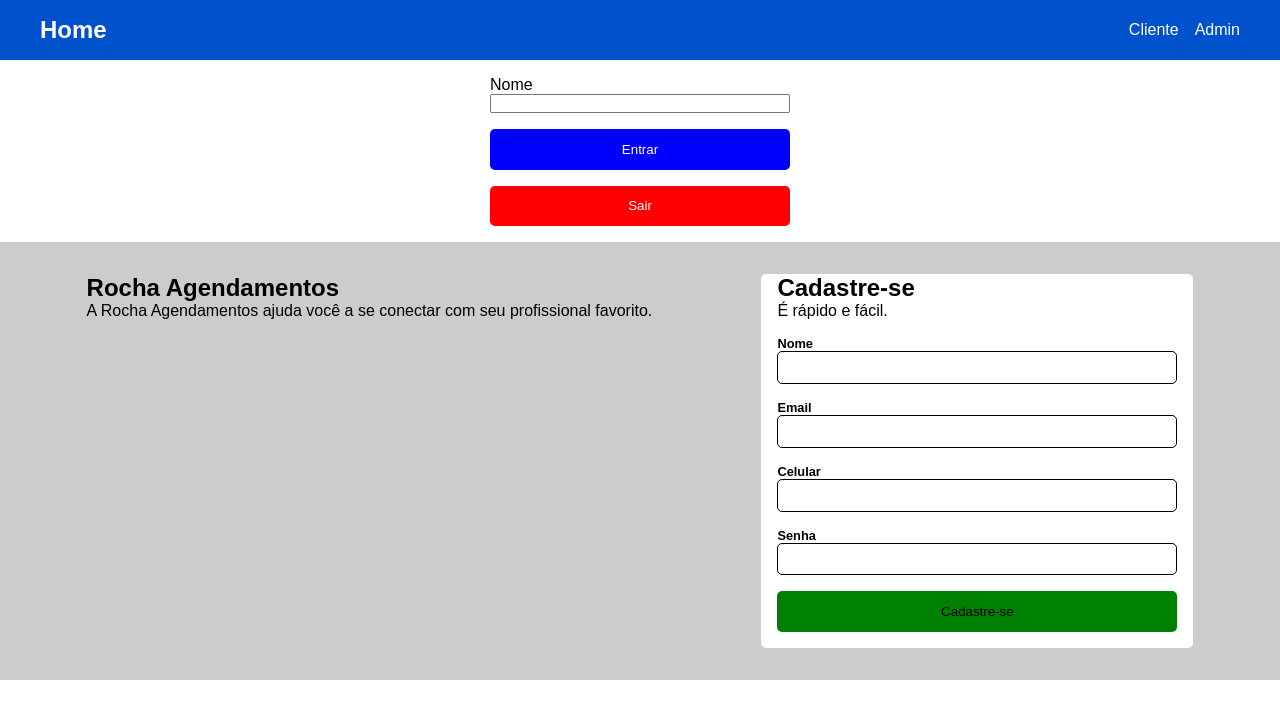
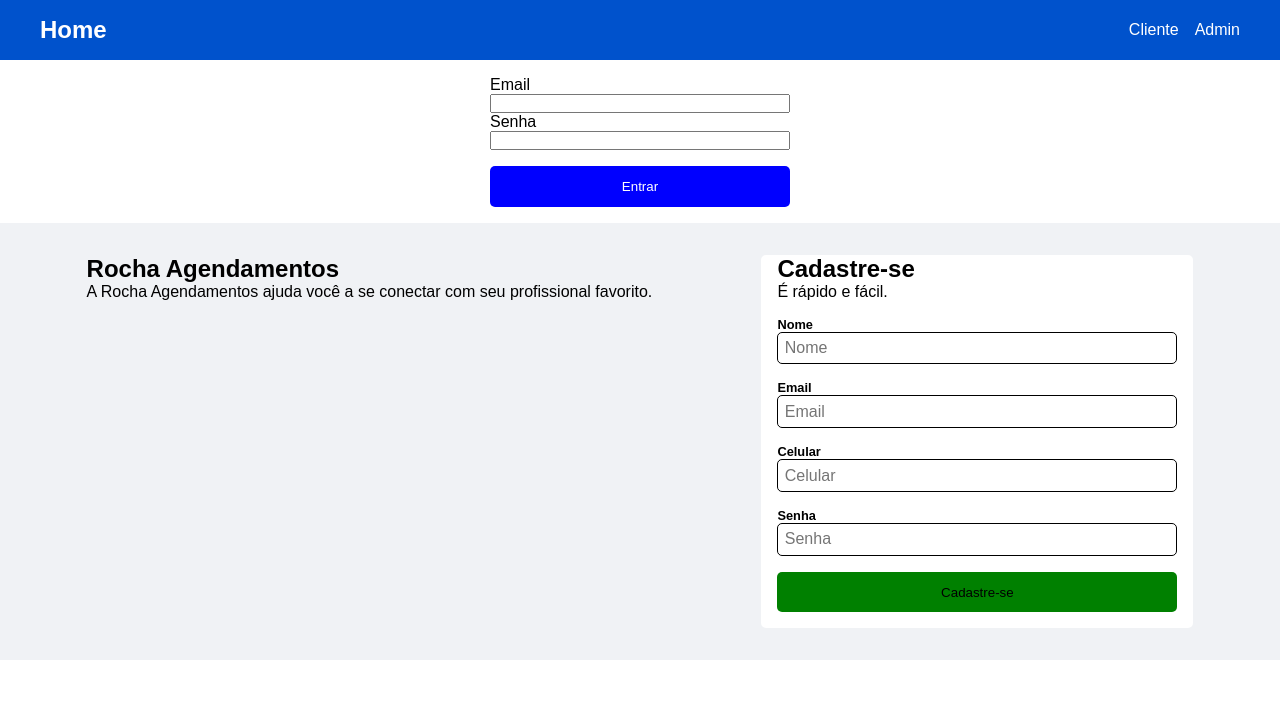
Before and after one commit to lucasrochabz/rocha-agendamentos, a React (Vite) app: page / in a window 1280 px wide. Shown: the top 718 px of the page. Built offline with nearby package versions, Linux system fonts and the light colour scheme.

Commit message:
Add função para logar

```diff
--- a/db.json
+++ b/db.json
@@ -8,5 +8,14 @@
       "nome": "Manicure",
       "preco": 50
     }
+  ],
+  "users": [
+    {
+      "id": "0df7",
+      "nome": "Lucas",
+      "email": "lucas@email.com",
+      "celular": "85989174900",
+      "senha": "123456"
+    }
   ]
 }
--- a/src/components/Register/Register.css
+++ b/src/components/Register/Register.css
@@ -1,5 +1,5 @@
 .create-user {
-  background-color: #ccc;
+  background-color: #f0f2f5;
   padding: 2rem;
   display: flex;
   justify-content: space-around;
--- a/src/components/Register/Register.jsx
+++ b/src/components/Register/Register.jsx
@@ -17,9 +17,14 @@ export const Register = () => {
     });
   };
 
-  const printDados = (event) => {
+  const printDados = async (event) => {
     event.preventDefault();
-    console.log(formData);
+
+    const response = await fetch('http://localhost:3000/users', {
+      method: 'POST',
+      headers: { 'Content-Type': 'application/json' },
+      body: JSON.stringify(formData),
+    });
   };
 
   return (
@@ -41,7 +46,7 @@ export const Register = () => {
             type="text"
             id="nome"
             name="nome"
-            className="nome"
+            placeholder="Nome"
             value={formData.nome}
             onChange={handleFormChange}
           />
@@ -51,7 +56,7 @@ export const Register = () => {
             type="text"
             id="email"
             name="email"
-            className="email"
+            placeholder="Email"
             value={formData.email}
             onChange={handleFormChange}
           />
@@ -61,7 +66,7 @@ export const Register = () => {
             type="text"
             id="celular"
             name="celular"
-            className="celular"
+            placeholder="Celular"
             value={formData.celular}
             onChange={handleFormChange}
           />
@@ -71,6 +76,7 @@ export const Register = () => {
             type="password"
             id="senha"
             name="senha"
+            placeholder="Senha"
             value={formData.senha}
             onChange={handleFormChange}
           />
--- a/src/pages/HomePage/HomePage.jsx
+++ b/src/pages/HomePage/HomePage.jsx
@@ -1,39 +1,72 @@
 import { useState } from 'react';
 import { Header } from '../../components/Header/Header';
+import { Register } from '../../components/Register/Register';
 import './HomePage.css';
-import { Register } from '../../components/Register/Register';
 
 export const HomePage = () => {
-  const [nome, setNome] = useState('');
+  const [loginForm, setLoginForm] = useState({
+    emailLogin: '',
+    senhaLogin: '',
+  });
 
-  const handleChange = (event) => {
-    setNome(event.target.value);
+  const handleForm = (event) => {
+    const { name, value } = event.target;
+    setLoginForm({
+      ...loginForm,
+      [name]: value,
+    });
   };
 
-  const handleEnter = (event) => {
+  const handleEnter = async (event) => {
     event.preventDefault();
-    console.log(`${nome} entrou`);
-  };
+    console.log(loginForm);
 
-  const handleExit = (event) => {
-    event.preventDefault();
+    const response = await fetch('http://localhost:3000/users');
+    const users = await response.json();
 
-    console.log(`${nome} saiu`);
+    const email = loginForm.emailLogin;
+    const senha = loginForm.senhaLogin;
+
+    const usuarioEncontrado = users.find(
+      (user) => user.email === email && user.senha === senha,
+    );
+
+    if (usuarioEncontrado) {
+      alert('Você está logado!');
+      console.log('Email e senha encontrados', usuarioEncontrado);
+      return true;
+    } else {
+      alert('Dados incorretos');
+      console.log('Email ou senha incorretos');
+      return false;
+    }
   };
 
   return (
     <>
       <Header />
       <main>
-        <form className="formulario">
-          <label htmlFor="nometeste">Nome</label>
-          <input type="text" id="nometeste" onChange={handleChange} />
+        <form className="formulario" onSubmit={handleEnter}>
+          <label htmlFor="emailLogin">Email</label>
+          <input
+            type="text"
+            id="emailLogin"
+            name="emailLogin"
+            value={loginForm.emailLogin}
+            onChange={handleForm}
+          />
 
-          <button type="button" className="btnEnter" onClick={handleEnter}>
+          <label htmlFor="senhaLogin">Senha</label>
+          <input
+            type="password"
+            id="senhaLogin"
+            name="senhaLogin"
+            value={loginForm.nome}
+            onChange={handleForm}
+          />
+
+          <button type="submit" className="btnEnter">
             Entrar
-          </button>
-          <button type="button" className="btnExit" onClick={handleExit}>
-            Sair
           </button>
         </form>
       </main>
```
